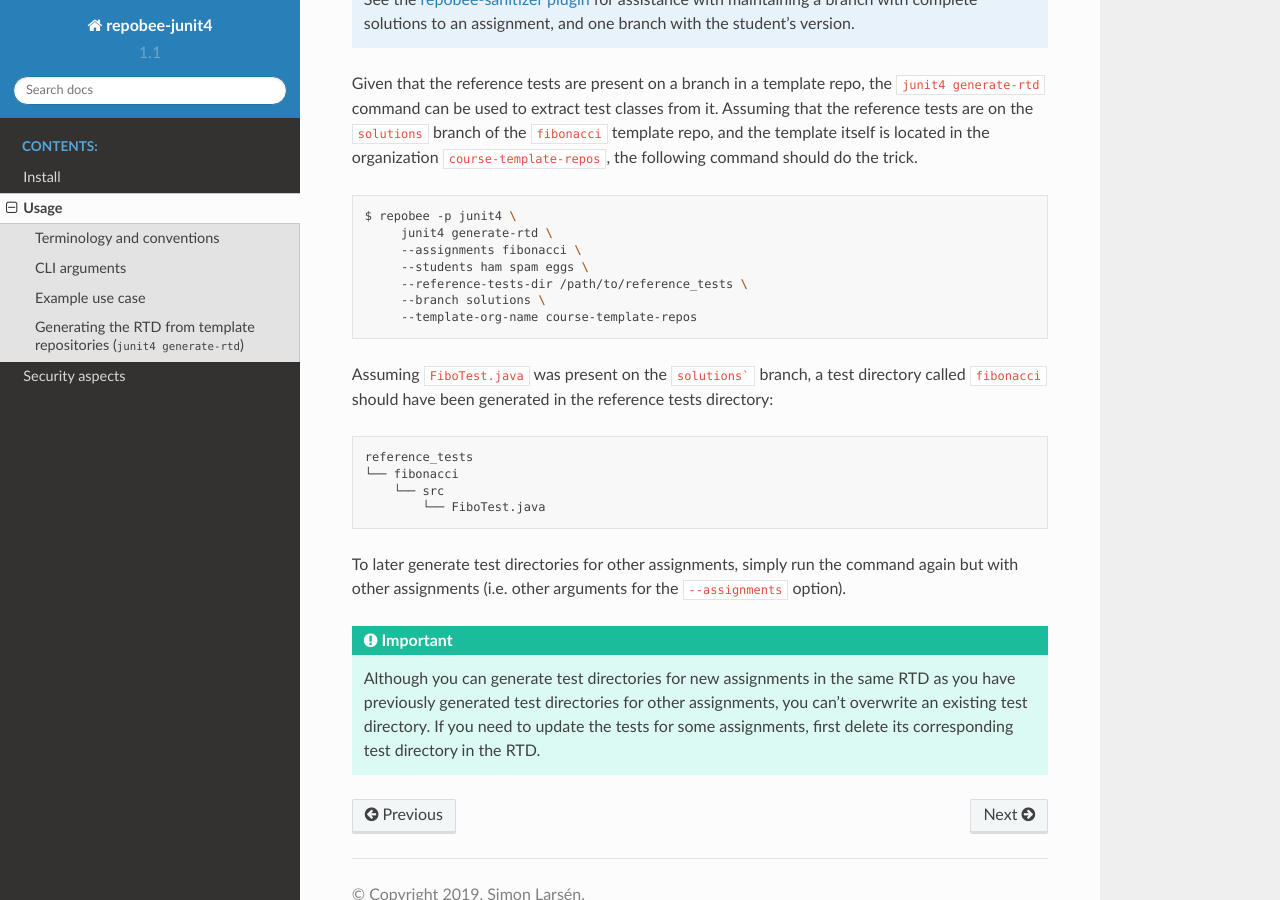
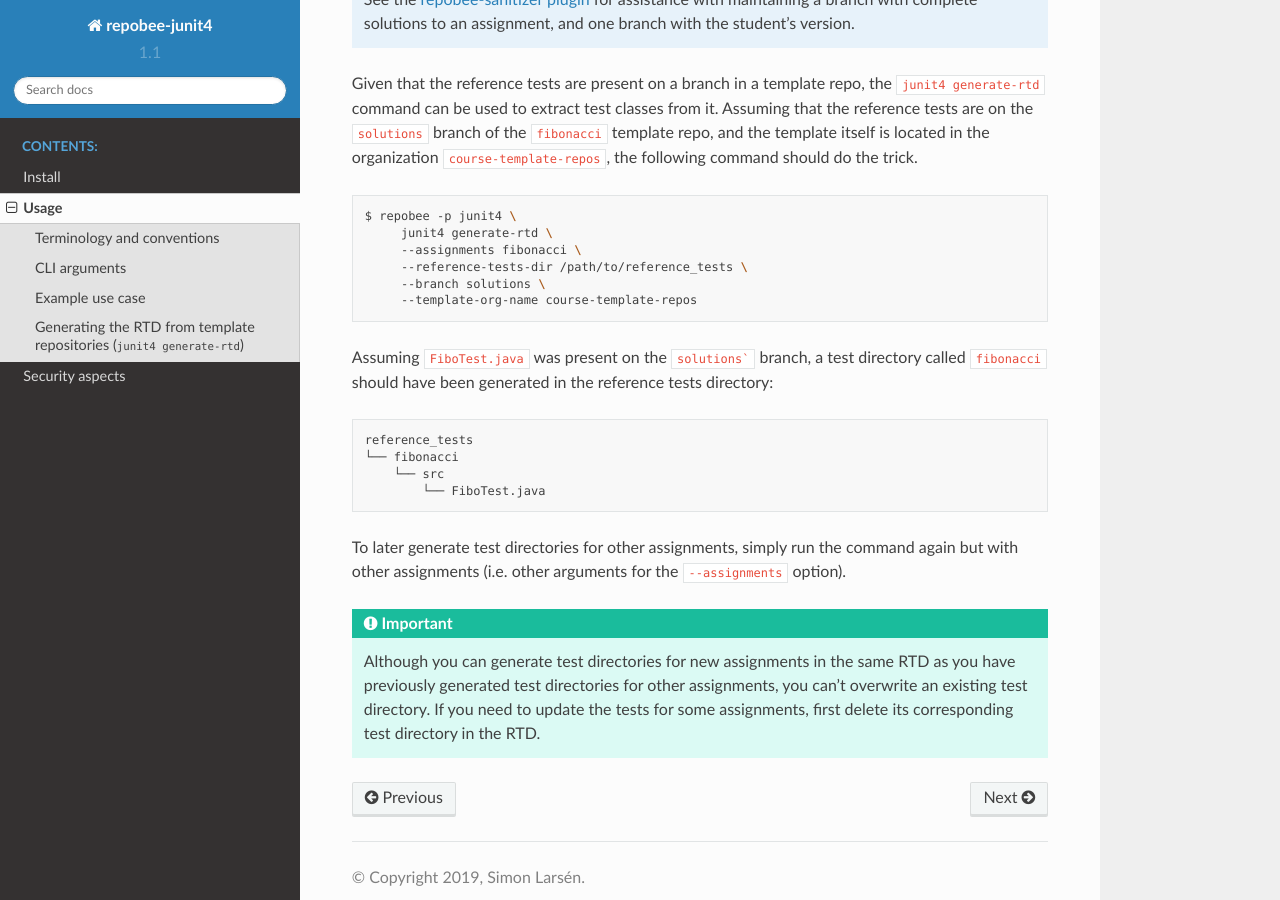
Before and after one commit to repobee/repobee-junit4, a Sphinx documentation site: the page built from docs/usage.rst, in a window 1280 px wide and 900 px high, scrolled down 4069 px. Built offline with Sphinx 7.4.7 and the Read the Docs theme 2.0.0, drawn with Linux system fonts in a browser that asks for light colours.

Commit message:
Remove --students option from generate-rtd example

```diff
--- a/docs/usage.rst
+++ b/docs/usage.rst
@@ -210,7 +210,6 @@ trick.
    $ repobee -p junit4 \
         junit4 generate-rtd \
         --assignments fibonacci \
-        --students ham spam eggs \
         --reference-tests-dir /path/to/reference_tests \
         --branch solutions \
         --template-org-name course-template-repos
```
